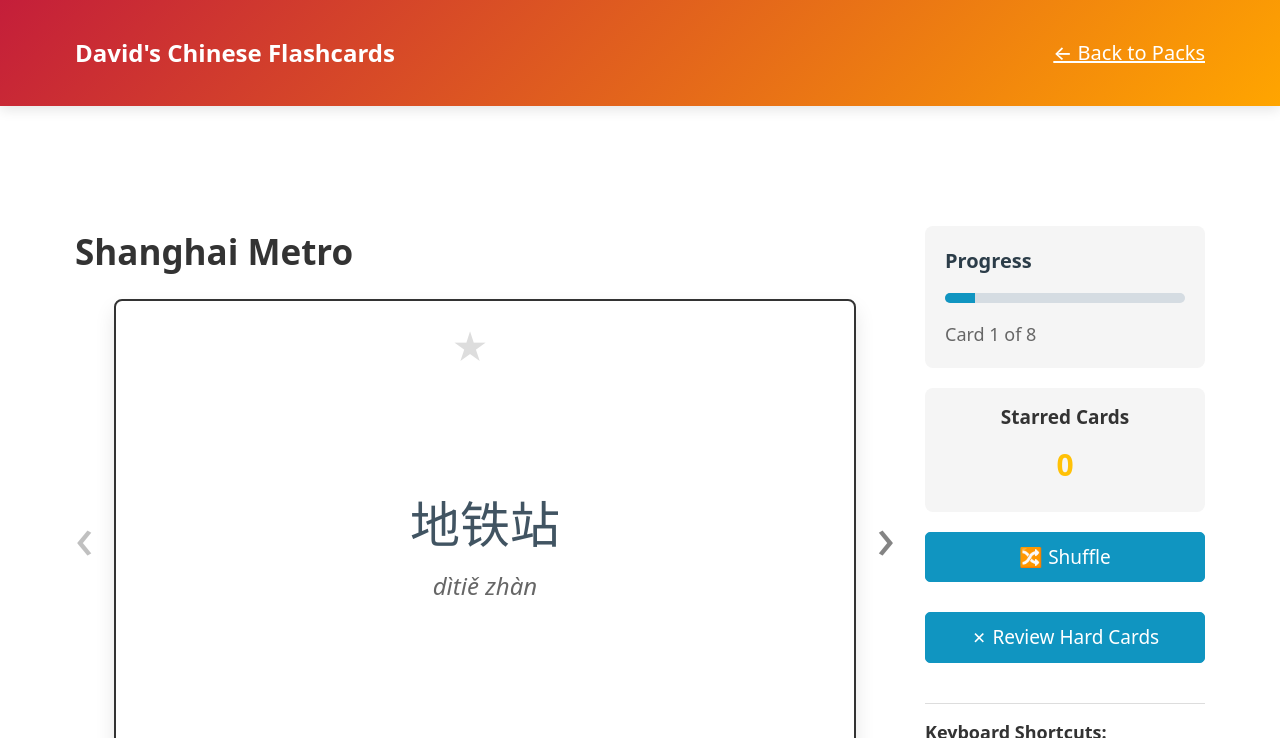
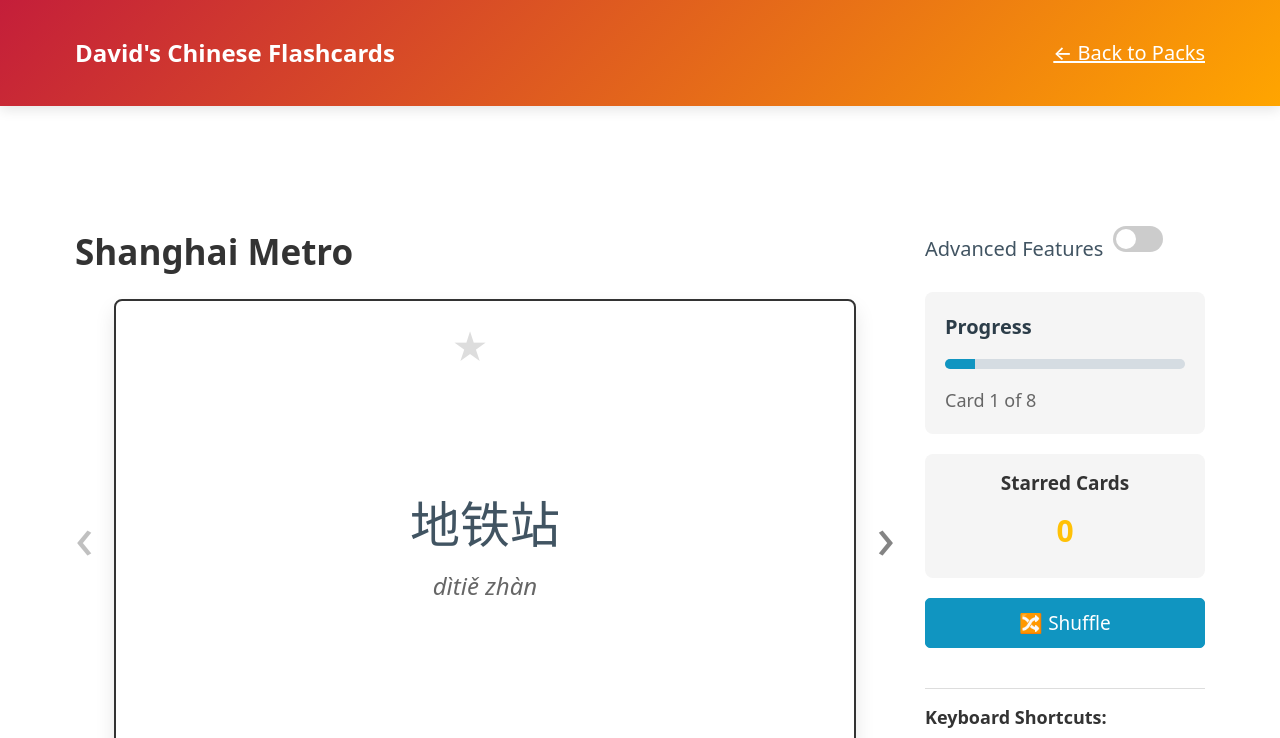
Before and after one commit to dgw2125/vibe-flashcards, a plain HTML site: page index.html in a window 1280 px wide. Both pictures are taken after a click on the button "Load Pack". Shown: the top 738 px of the page. Drawn offline with nearby package versions, Linux system fonts and the light colour scheme.

Commit message:
Iteration 1.3 Advanced Features Toggle

```diff
--- a/index.html
+++ b/index.html
@@ -84,6 +84,15 @@
           </div>
 
           <div id="sidebar">
+            <div id="mastery-toggle">
+              <div style="display: flex; align-items: center; justify-content: flex-start; gap: 10px;">
+                <span>Advanced Features</span>
+                <button id="advanced-mastery-toggle" onclick="toggleAdvancedMastery()" class="toggle-switch" aria-label="Toggle advanced mastery features">
+                  <span class="toggle-slider"></span>
+                </button>
+              </div>
+            </div>
+
             <div id="stats">
               <h3>Progress</h3>
               <progress id="progress" value="0" max="100"></progress>
@@ -98,7 +107,18 @@
 
             <div id="controls">
               <button onclick="shuffleCards()">🔀 Shuffle</button>
-              <button id="filter-button" onclick="reviewHard()">✗ Review Hard Cards</button>
+              <button id="filter-button" onclick="reviewHard()" style="display:none;">✗ Review Hard Cards</button>
+            </div>
+
+            <!-- Rating UI moved here, hidden by default -->
+            <div id="rating-ui-sidebar" style="display:none;">
+              <p><strong>How difficult was this?</strong></p>
+              <div id="rating-buttons-sidebar">
+                <button onclick="setCardRating('easy')" class="rating-btn easy">✓ Easy</button>
+                <button onclick="setCardRating('medium')" class="rating-btn medium">~ Medium</button>
+                <button onclick="setCardRating('hard')" class="rating-btn hard">✗ Hard</button>
+              </div>
+              <p id="current-rating" style="text-align: center; color: #666; margin-top: 10px;"></p>
             </div>
 
             <div id="keyboard-shortcuts">
@@ -118,8 +138,8 @@
         <h2>Pack Complete!</h2>
         <div id="end-screen-content"></div>
         <button onclick="reviewAgain()">Review Again</button>
-        <button onclick="reviewStarred()">Review Starred Cards</button>
-        <button onclick="reviewHard()">Review Hard Cards</button>
+        <button id="review-starred-btn" onclick="reviewStarred()" style="display:none;">Review Starred Cards</button>
+        <button id="review-hard-btn" onclick="reviewHard()" style="display:none;">Review Hard Cards</button>
         <button onclick="backToSelector()">Back to Pack Selector</button>
       </div>
     </main>
--- a/script.js
+++ b/script.js
@@ -317,3 +317,26 @@ document.addEventListener('keydown', (e) => {
       break;
   }
 });
+
+// Global flag for advanced mastery
+let advancedMasteryEnabled = localStorage.getItem('advancedMasteryEnabled') === 'true';
+
+function toggleAdvancedMastery() {
+  advancedMasteryEnabled = !advancedMasteryEnabled;
+  localStorage.setItem('advancedMasteryEnabled', advancedMasteryEnabled);
+
+  const toggleBtn = document.getElementById('advanced-mastery-toggle');
+  toggleBtn.classList.toggle('active', advancedMasteryEnabled);
+
+  // Update UI visibility
+  document.getElementById('filter-button').style.display = advancedMasteryEnabled ? 'block' : 'none';
+  document.getElementById('review-starred-btn').style.display = advancedMasteryEnabled ? 'block' : 'none';
+  document.getElementById('review-hard-btn').style.display = advancedMasteryEnabled ? 'block' : 'none';
+  document.getElementById('rating-ui-sidebar').style.display = advancedMasteryEnabled ? 'block' : 'none';
+}
+
+function initializeAdvancedMastery() {
+  const toggleBtn = document.getElementById('advanced-mastery-toggle');
+  toggleBtn.classList.toggle('active', advancedMasteryEnabled);
+  toggleAdvancedMastery();
+}
--- a/style.css
+++ b/style.css
@@ -422,3 +422,52 @@ nav a:hover {
     min-width: 80px;
   }
 }
+
+/* Toggle Switch Styles */
+.toggle-switch {
+  position: relative;
+  display: inline-block;
+  width: 50px;
+  height: 26px;
+  border: none;
+  background: transparent;
+  padding: 0;
+  cursor: pointer;
+  flex-shrink: 0;
+}
+
+.toggle-slider {
+  position: absolute;
+  cursor: pointer;
+  top: 0;
+  left: 0;
+  right: 0;
+  bottom: 0;
+  background-color: #ccc;
+  transition: 0.3s;
+  border-radius: 26px;
+}
+
+.toggle-slider:before {
+  position: absolute;
+  content: "";
+  height: 20px;
+  width: 20px;
+  left: 3px;
+  bottom: 3px;
+  background-color: white;
+  transition: 0.3s;
+  border-radius: 50%;
+}
+
+#advanced-mastery-toggle.active .toggle-slider {
+  background-color: #4caf50;
+}
+
+#advanced-mastery-toggle.active .toggle-slider:before {
+  transform: translateX(24px);
+}
+
+.toggle-slider:hover {
+  opacity: 0.8;
+}
```
